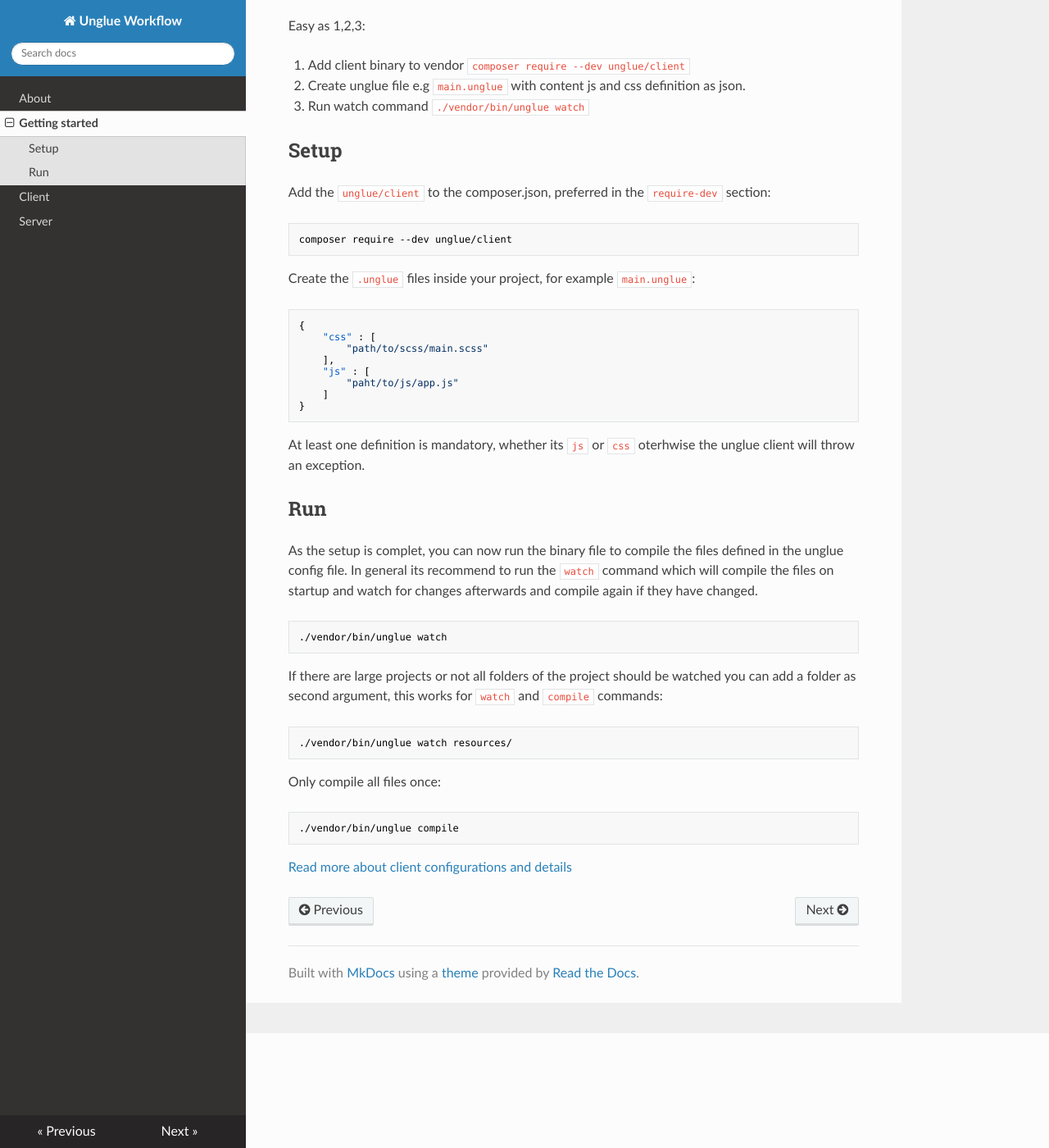
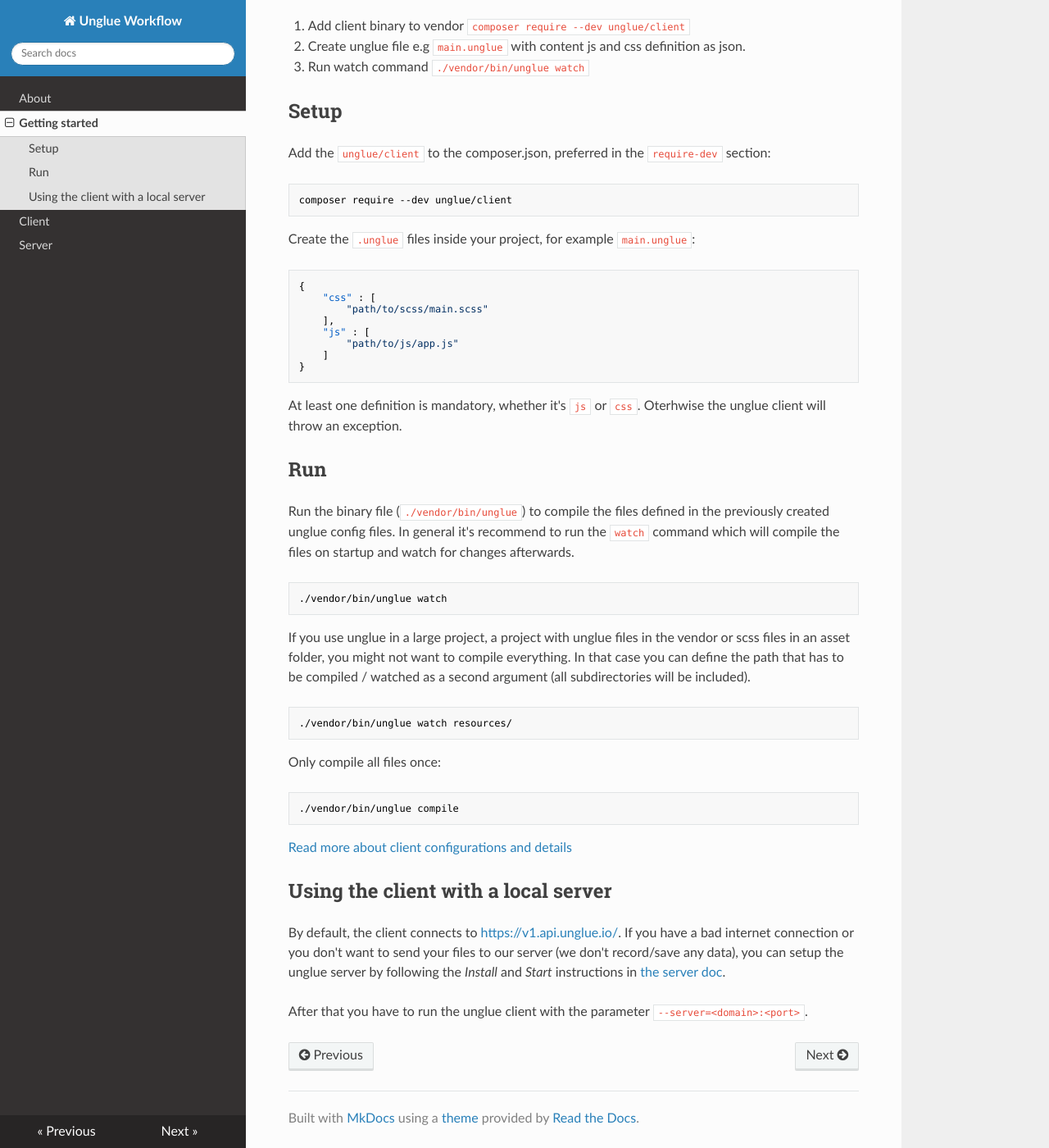
Before and after one commit to frontend-workflow-cloud-compiler/docs, an MkDocs documentation site: the page built from docs/start.md, in a window 1280 px wide and 1400 px high, scrolled down 140 px. Shown: the whole window at 82% size. Built offline with MkDocs 1.6.1, drawn with Linux system fonts in a browser that asks for light colours; nearby versions of some CDN libraries; old or Windows-style settings are respelled for this version of MkDocs.

Commit message:
Updated docs

````diff
--- a/docs/start.md
+++ b/docs/start.md
@@ -1,6 +1,4 @@
 # Getting started
-
-Easy as 1,2,3:
 
 1. Add client binary to vendor `composer require --dev unglue/client`
 2. Create unglue file e.g `main.unglue` with content js and css definition as json.
@@ -22,22 +20,22 @@
         "path/to/scss/main.scss"
     ],
     "js" : [
-        "paht/to/js/app.js"
+        "path/to/js/app.js"
     ]
 }
 ```
 
-At least one definition is mandatory, whether its `js` or `css` oterhwise the unglue client will throw an exception.
+At least one definition is mandatory, whether it's `js` or `css`. Oterhwise the unglue client will throw an exception.
 
 ## Run
 
-As the setup is complet, you can now run the binary file to compile the files defined in the unglue config file. In general its recommend to run the `watch` command which will compile the files on startup and watch for changes afterwards and compile again if they have changed.
+Run the binary file (`./vendor/bin/unglue`) to compile the files defined in the previously created unglue config files. In general it's recommend to run the `watch` command which will compile the files on startup and watch for changes afterwards.
 
 ```sh
 ./vendor/bin/unglue watch
 ```
 
-If there are large projects or not all folders of the project should be watched you can add a folder as second argument, this works for `watch` and `compile` commands:
+If you use unglue in a large project, a project with unglue files in the vendor or scss files in an asset folder, you might not want to compile everything. In that case you can define the path that has to be compiled / watched as a second argument (all subdirectories will be included).
 
 ```sh
 ./vendor/bin/unglue watch resources/
@@ -50,3 +48,9 @@
 ```
 
 [Read more about client configurations and details](client.md)
+
+## Using the client with a local server
+
+By default, the client connects to [https://v1.api.unglue.io/](https://v1.api.unglue.io/). If you have a bad internet connection or you don't want to send your files to our server (we don't record/save any data), you can setup the unglue server by following the *Install* and *Start* instructions in [the server doc](server.md).
+
+After that you have to run the unglue client with the parameter `--server=<domain>:<port>`.
````
Also changed, not shown: docs/server.md (+7 -4 lines).
